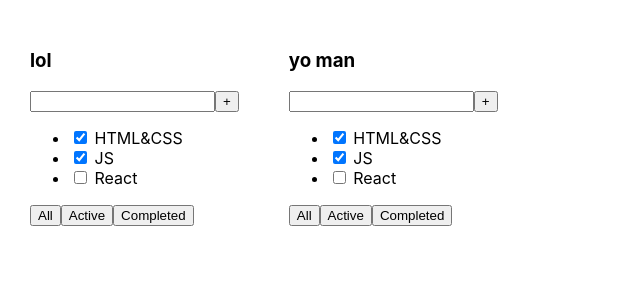
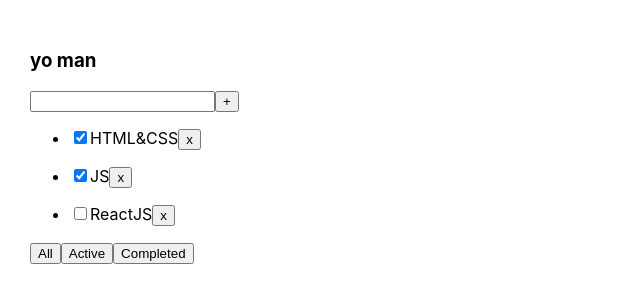
Before and after one commit to YuryDash/new-todo, a React (Create React App) app: page / in a window 1280 px wide. Shown: the top 302 px of the page, without its empty margins (0-640 px from the left). Built offline with nearby package versions, Linux system fonts and the light colour scheme.

Commit message:
Adding filtering and deleting tasks

```diff
--- a/src/App.tsx
+++ b/src/App.tsx
@@ -1,25 +1,42 @@
-import React from 'react';
-import './App.css';
-import {Todolist} from "./Todolist";
+import React, { useState } from "react";
+import "./App.css";
+import { Todolist } from "./Todolist";
 
 function App() {
-const tasks1 = [
-    { id: '1', title: "HTML&CSS", isDone: true },
-    { id: '2', title: "JS", isDone: true },
-    { id: '3', title: "ReactJS", isDone: false }
-  ]
-  const tasks2 = [
-    { id: '1', title: "Hello world", isDone: true },
-    { id: '2', title: "I am Happy", isDone: false },
-    { id: '3', title: "Yo", isDone: false }
-  ]
+  const [tasks, setTasks] = useState([
+      { id: "1", title: "HTML&CSS", isDone: true },
+      { id: "2", title: "JS", isDone: true },
+      { id: "3", title: "ReactJS", isDone: false }
+    ]
+  );
+  const [filter, setFilter] = useState<FilterType>('all')
 
-    return (
-        <div className="App">
-            <Todolist title={'lol'} task={tasks2}/>
-            <Todolist title={'yo man'} task={tasks1}/>
-        </div>
-    );
+
+  const removeTask = (id: string) => {
+    setTasks(tasks.filter(el => el.id !== id));
+  };
+  const changeFilter = (filter: FilterType) => {
+    setFilter(filter)
+  }
+
+let tasksForTodo = tasks;
+  if (filter === 'active'){
+    tasksForTodo = tasks.filter( el => !el.isDone )
+  }
+  if ( filter === 'completed' ) {
+    tasksForTodo = tasks.filter( el => el.isDone )
+  }
+
+  return (
+    <div className="App">
+      <Todolist
+        title={"yo man"}
+        task={tasksForTodo}
+        removeTask={removeTask}
+        changeFilter={changeFilter}
+      />
+    </div>
+  );
 }
-
+export type FilterType = 'all' | 'active' | 'completed'
 export default App;
--- a/src/Todolist.tsx
+++ b/src/Todolist.tsx
@@ -1,8 +1,11 @@
-import React from 'react';
+import React from "react";
+import { FilterType } from "./App";
 
 type TodolistPropsType = {
   title: string
-  task: TaskType[]
+  task: Array<TaskType>
+  removeTask: (id: string) => void
+  changeFilter: (filter: FilterType) => void
 }
 
 type TaskType = {
@@ -10,26 +13,44 @@ type TaskType = {
   title: string
   isDone: boolean
 }
-export const Todolist:React.FC<TodolistPropsType> = ({
-  title,
-                                  }) => {
+export const Todolist: React.FC<TodolistPropsType> = ({
+                                                        title,
+                                                        task,
+                                                        removeTask,
+                                                        changeFilter
+                                                      }) => {
+
+
+  const taskMapped = task.map(el => {
+    const onClickDeleteHandler = () => {
+      removeTask(el.id);
+    };
+    return (
+      <ul key={el.id}>
+        <li>
+          <input type="checkbox" checked={el.isDone} />
+          <span>{el.title}</span>
+          <button onClick={onClickDeleteHandler}>x</button>
+        </li>
+      </ul>
+    );
+  });
+  const onClickChangeFilterHandle = (filter: FilterType) => {
+    changeFilter(filter);
+  };
   return (
     <div>
       <div>
         <h3>{title}</h3>
         <div>
-          <input/>
+          <input />
           <button>+</button>
         </div>
-        <ul>
-          <li><input type="checkbox" checked={true}/> <span>HTML&CSS</span></li>
-          <li><input type="checkbox" checked={true}/> <span>JS</span></li>
-          <li><input type="checkbox" checked={false}/> <span>React</span></li>
-        </ul>
+        {taskMapped}
         <div>
-          <button>All</button>
-          <button>Active</button>
-          <button>Completed</button>
+          <button onClick={() => onClickChangeFilterHandle("all")}>All</button>
+          <button onClick={() => onClickChangeFilterHandle("active")}>Active</button>
+          <button onClick={() => onClickChangeFilterHandle("completed")}>Completed</button>
         </div>
       </div>
     </div>
```
